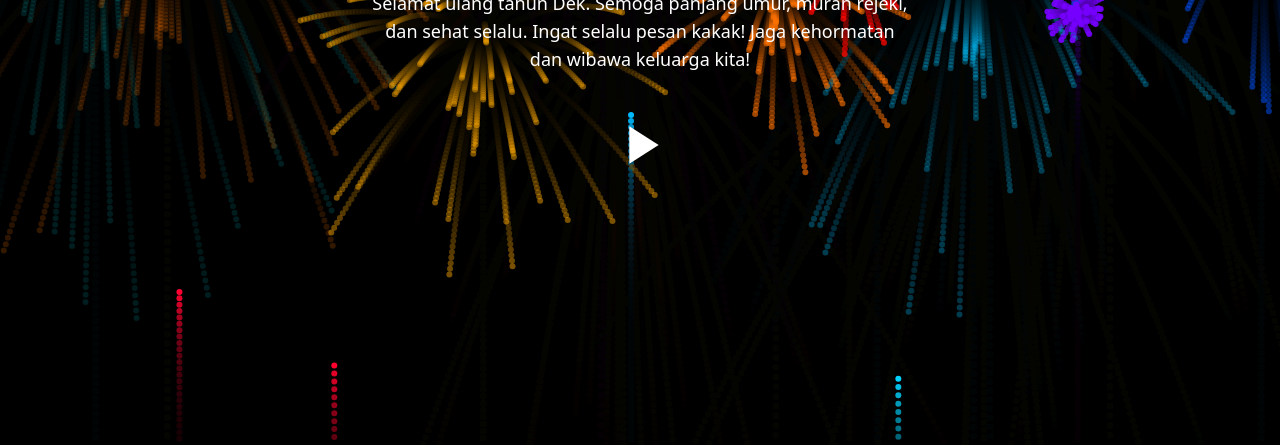
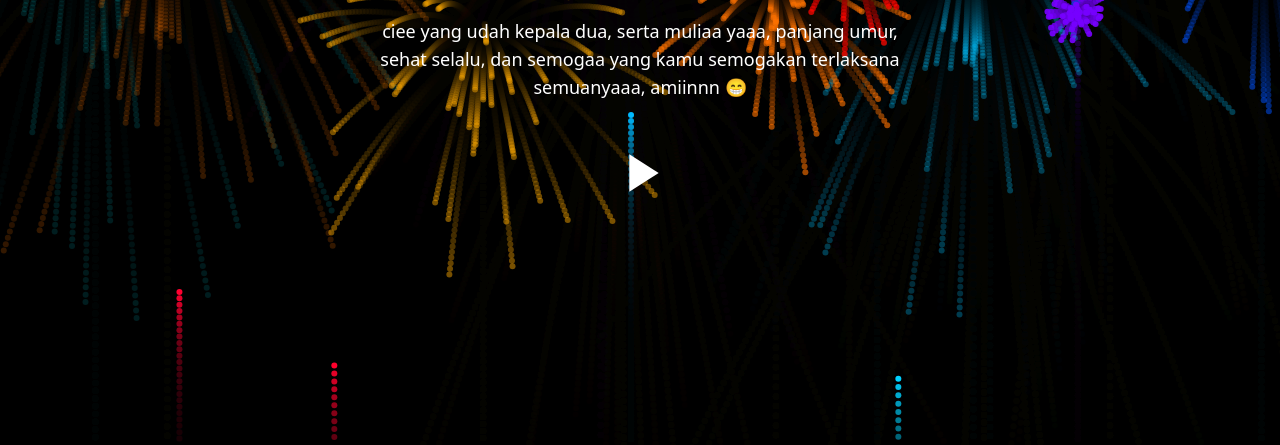
Before and after one commit to 1m4mr4f1/hbd, a plain HTML site: page index.html in a window 1280 px wide. Shown: the part 355-800 px from the top of the page. Drawn offline with nearby package versions, Linux system fonts and the light colour scheme.

Commit message:
Update index.html

```diff
--- a/index.html
+++ b/index.html
@@ -26,7 +26,10 @@
   <canvas id="fireworks"></canvas>
   <div class="relative z-10 flex flex-col items-center justify-center min-h-screen py-8">
     <h1 class="text-4xl md:text-6xl font-bold text-center mb-4">Selamat Ulang Tahun Kamu</h1>
-    <p class="text-center text-lg max-w-xl mb-6 px-4">Selamat ulang tahun Dek. Semoga panjang umur, murah rejeki, dan sehat selalu. Ingat selalu pesan kakak! Jaga kehormatan dan wibawa keluarga kita!</p>
+      <p class="text-center text-lg max-w-xl mb-6 px-4">
+        🎉 HALOOO!!! CIEEEE HBD YAA SAYANG 🎂✨ <br> <br>
+ciee yang udah kepala dua, serta muliaa yaaa, panjang umur, sehat selalu, dan semogaa yang kamu semogakan terlaksana semuanyaaa, amiinnn 😁
+    </p>
 
 <button id="playPauseBtn" onclick="toggleAudio()" class="mt-4 text-white hover:scale-110 transition-transform duration-200">
   <svg id="playPauseIcon" xmlns="http://www.w3.org/2000/svg" class="w-16 h-16" fill="currentColor" viewBox="0 0 24 24">
```
